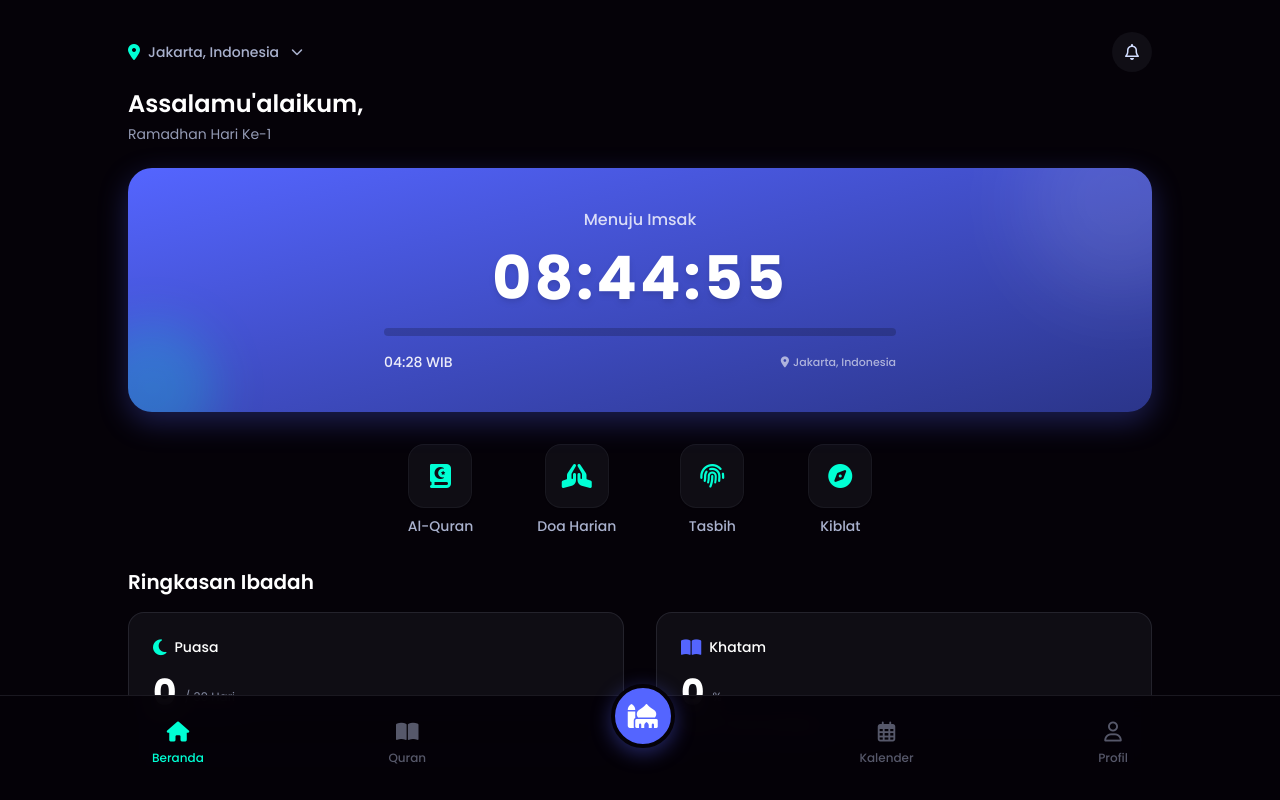
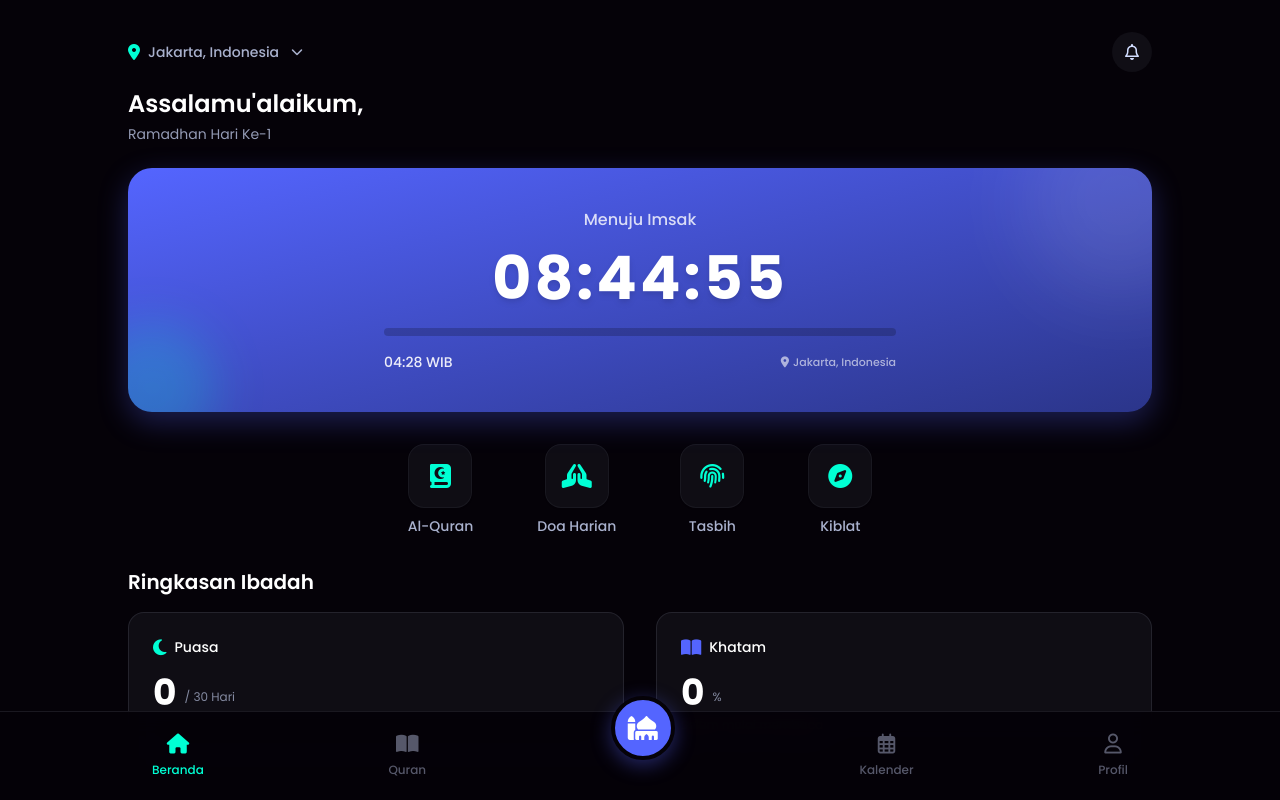
Before and after one commit to Aldikurniawan19/ramadhan-app, a Next.js app: page / in a window 1280 px wide. Shown: the top 800 px of the page. Built offline with nearby package versions, Linux system fonts and the light colour scheme; no server answers.

Commit message:
feat: establish core application layout, global styles, bottom navigation, and PWA configuration.

```diff
--- a/app/(main)/layout.tsx
+++ b/app/(main)/layout.tsx
@@ -17,7 +17,7 @@ export default function MainLayout({
       <PrayerTimesProvider>
         <div className="w-full min-h-screen flex flex-col relative bg-r-dark">
           <Header />
-          <main className="flex-1 w-full pb-28 relative overflow-x-hidden">
+          <main className="flex-1 w-full relative overflow-x-hidden" style={{ paddingBottom: 'calc(5.5rem + env(safe-area-inset-bottom, 0px))' }}>
             {children}
           </main>
           <BottomNav />
--- a/app/components/BottomNav.tsx
+++ b/app/components/BottomNav.tsx
@@ -19,8 +19,11 @@ export default function BottomNav() {
   };
 
   return (
-    <nav className="fixed bottom-0 w-full bg-r-dark/95 backdrop-blur-md border-t border-r-light/10 z-20">
-      <div className="max-w-5xl mx-auto px-6 py-4 pb-8 sm:pb-6">
+    <nav
+      className="fixed bottom-0 left-0 right-0 w-full bg-r-dark/95 backdrop-blur-md border-t border-r-light/10 z-20"
+      style={{ paddingBottom: 'env(safe-area-inset-bottom, 0px)' }}
+    >
+      <div className="max-w-5xl mx-auto px-6 py-3">
         <ul className="flex justify-between items-center relative">
           {/* Beranda */}
           <li>
--- a/app/globals.css
+++ b/app/globals.css
@@ -8,11 +8,31 @@
 @layer base {
   html {
     font-family: 'Poppins', sans-serif;
+    height: 100%;
+    overflow: hidden;
+    background-color: #050208;
   }
   body {
     background-color: #050208;
     margin: 0;
     padding: 0;
+    min-height: 100%;
+    height: 100%;
+    overflow-y: auto;
+    overflow-x: hidden;
+    -webkit-overflow-scrolling: touch;
+    /* Ensure no white gaps on any device */
+    position: fixed;
+    width: 100%;
+    top: 0;
+    left: 0;
+    right: 0;
+    bottom: 0;
+  }
+  /* PWA safe area support */
+  #__next {
+    min-height: 100%;
+    padding-top: env(safe-area-inset-top);
   }
 }
 
--- a/app/layout.tsx
+++ b/app/layout.tsx
@@ -22,6 +22,7 @@ export const viewport: Viewport = {
   initialScale: 1,
   maximumScale: 1,
   userScalable: false,
+  viewportFit: 'cover',
 };
 
 export default function RootLayout({
```
